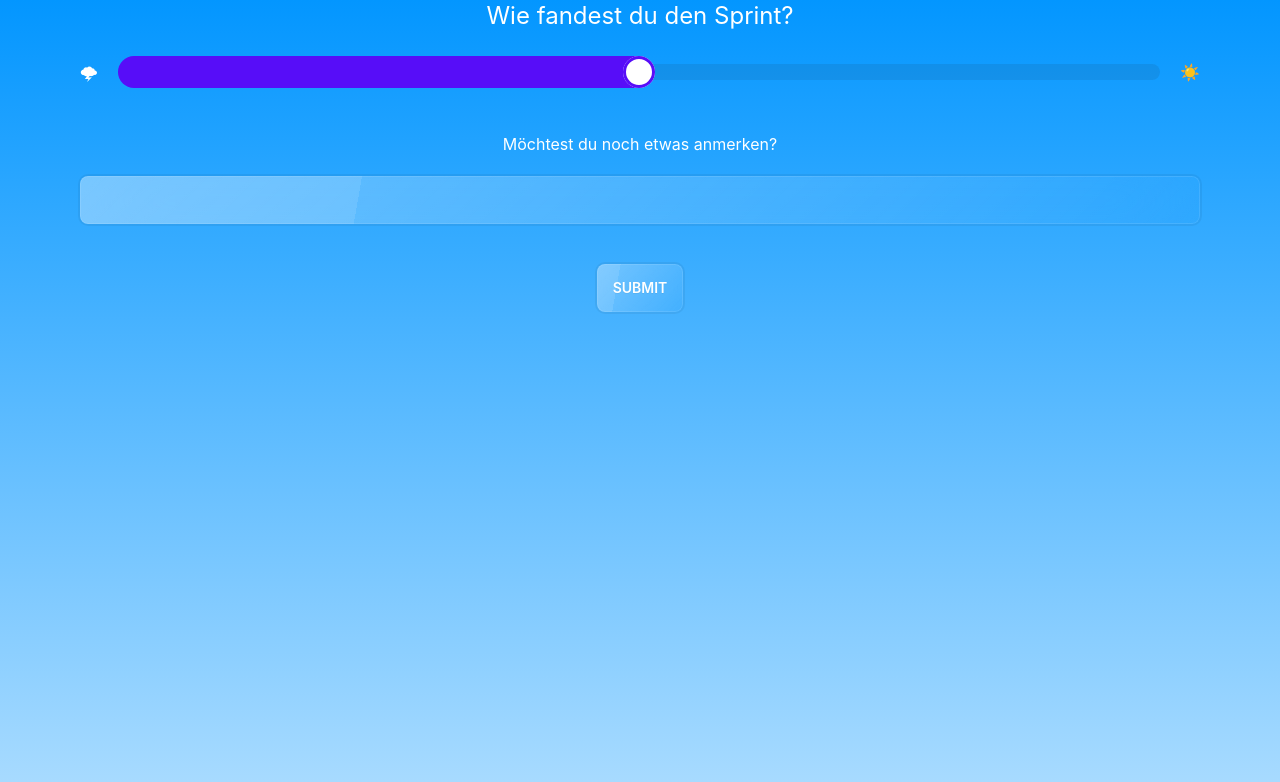
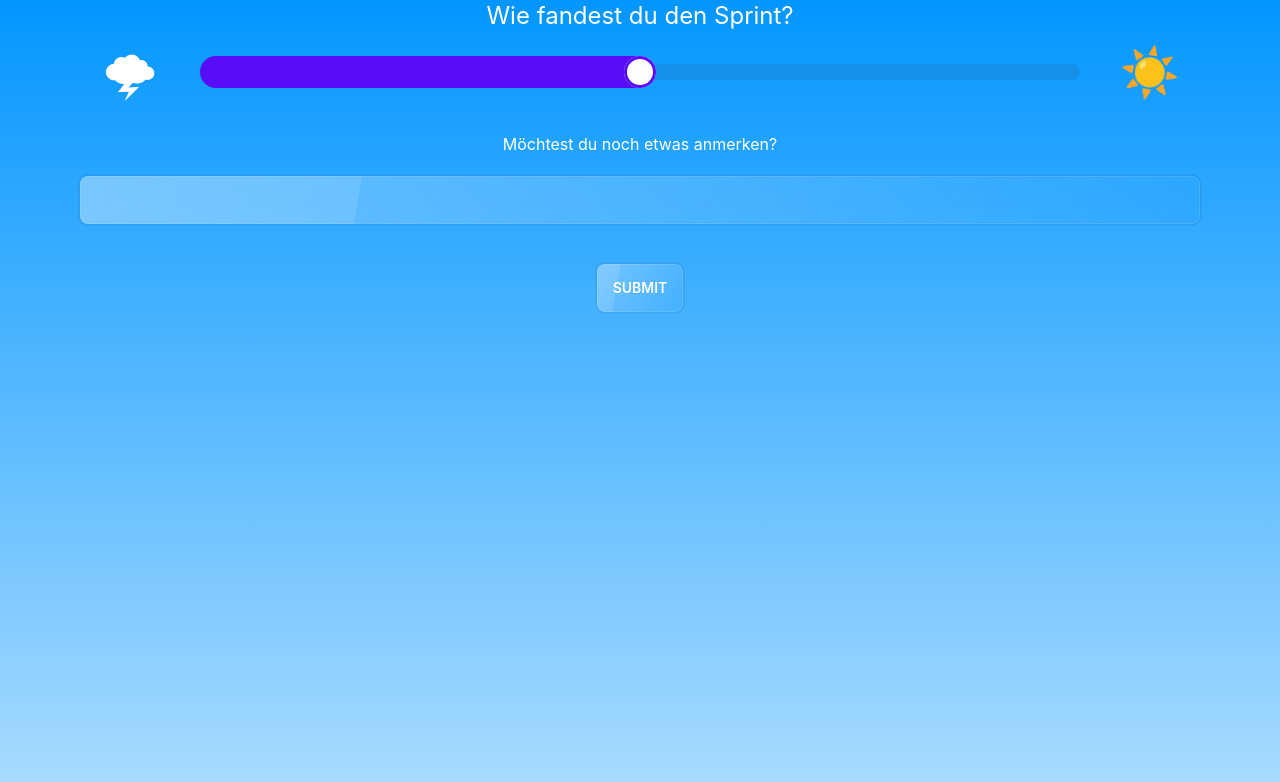
Before and after one commit to 2Kisho/MoodMeter, a React (Create React App) app in the folder mood-meter/: page / in a window 1280 px wide. Shown: the top 782 px of the page. Built offline with nearby package versions, Linux system fonts and the light colour scheme.

Commit message:
Fixed emoji sizes

```diff
--- a/mood-meter/src/pages/rateView.tsx
+++ b/mood-meter/src/pages/rateView.tsx
@@ -18,7 +18,10 @@ export default function RateView(props: RateViewProps) {
         <p className="text-2xl mb-5">{props.question}</p>
 
         <div className={`flex gap-5 items-center mb-10 h-10`}>
-          <span className={`text-${getEmojiSizeNegative(rating)}xl`}>🌩</span>
+          <span className={`text-${getEmojiSizeNegative(rating)}xl w-32`}>
+            🌩
+          </span>
+
           <input
             type="range"
             min={0}
@@ -30,7 +33,8 @@ export default function RateView(props: RateViewProps) {
               setRating(parseInt(element.target.value));
             }}
           />
-          <span className={`text-${getEmojiSize(rating)}xl`}>☀️</span>
+
+          <span className={`text-${getEmojiSize(rating)}xl w-32`}>☀️</span>
         </div>
 
         <p className="mb-5">Möchtest du noch etwas anmerken?</p>
@@ -48,14 +52,16 @@ export default function RateView(props: RateViewProps) {
   );
 
   function getEmojiSize(sliderValue: number) {
+    console.log(sliderValue);
+
     if (sliderValue === 0) {
-      return "";
+      return 1;
     } else if (sliderValue === 25) {
-      return 2;
+      return 3;
     } else if (sliderValue === 50) {
-      return 4;
+      return 5;
     } else if (sliderValue === 75) {
-      return 6;
+      return 7;
     } else {
       return 8;
     }
@@ -65,13 +71,13 @@ export default function RateView(props: RateViewProps) {
     if (sliderValue === 0) {
       return 8;
     } else if (sliderValue === 25) {
-      return 6;
+      return 7;
     } else if (sliderValue === 50) {
-      return 4;
+      return 5;
     } else if (sliderValue === 75) {
-      return 2;
+      return 3;
     } else {
-      return "";
+      return 1;
     }
   }
 
--- a/mood-meter/tailwind.config.js
+++ b/mood-meter/tailwind.config.js
@@ -5,4 +5,15 @@ module.exports = {
     extend: {},
   },
   plugins: [require("daisyui")],
+  safelist: [
+    "text-1xl",
+    "text-2xl",
+    "text-3xl",
+    "text-4xl",
+    "text-5xl",
+    "text-6xl",
+    "text-7xl",
+    "text-8xl",
+    "text-9xl",
+  ],
 };
```
